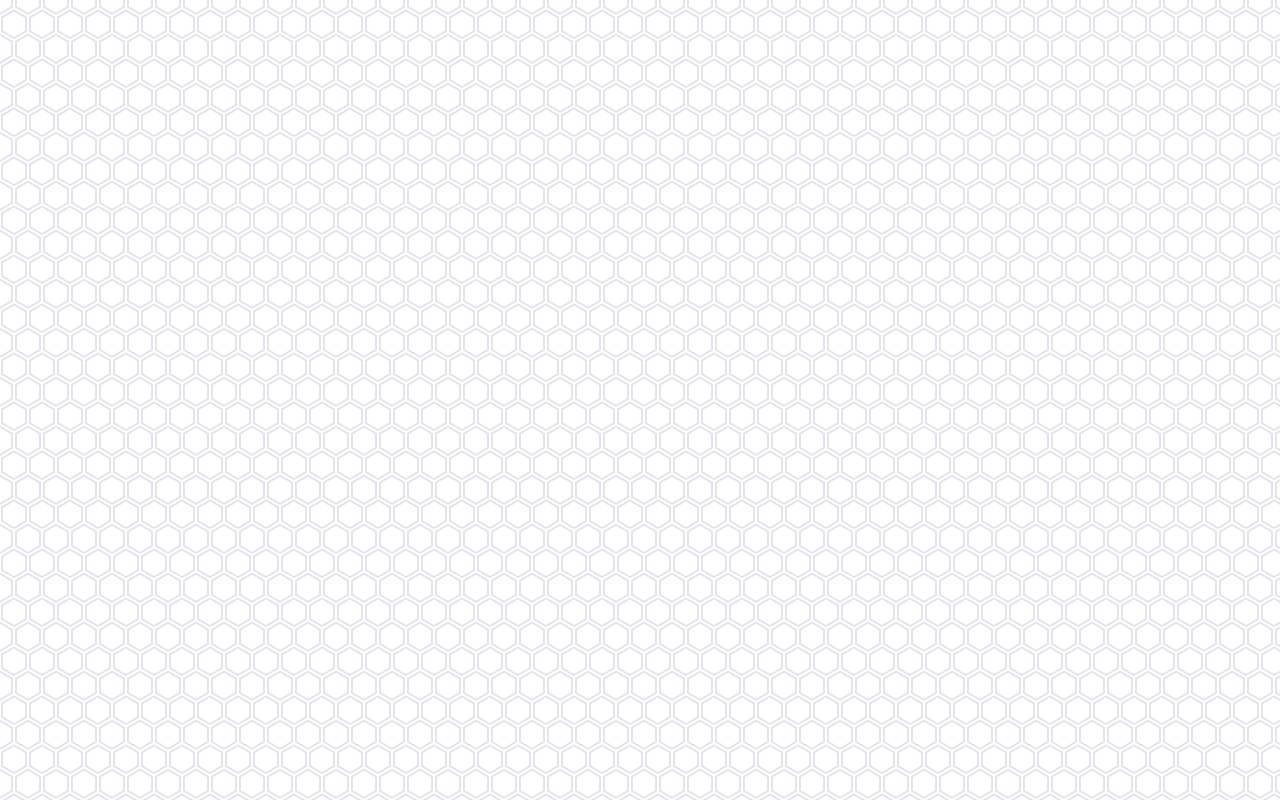
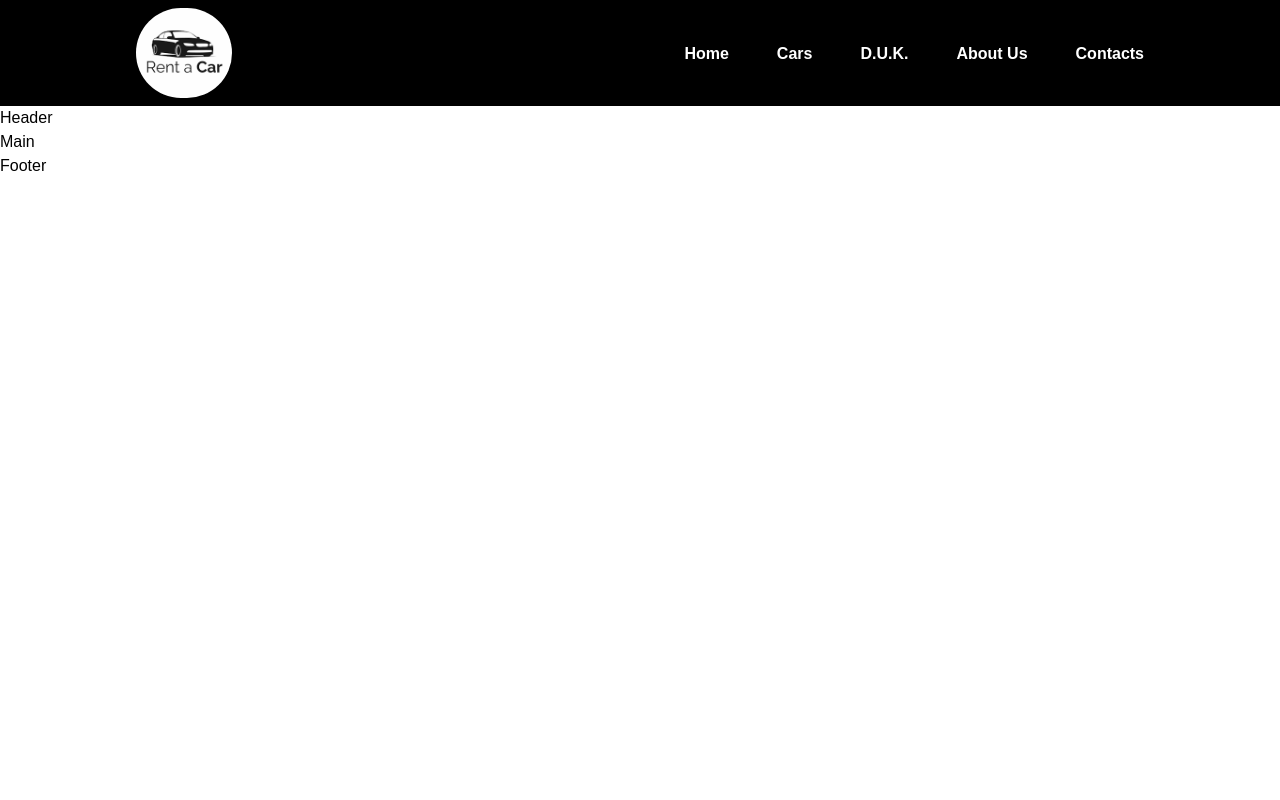
Before and after one commit to KestutisRuockus/portfolio, a React (Vite) app: page /carrentplatform in a window 1280 px wide. Before the commit this address had no page. Built offline with nearby package versions, Linux system fonts and the light colour scheme.

Commit message:
NEW PROJECT "RentCarPlatform" START! · Navbar Created

```diff
--- a/src/App.jsx
+++ b/src/App.jsx
@@ -2,6 +2,11 @@ import { BrowserRouter, Route, Routes } from "react-router-dom";
 import Home from "./Home";
 import TmdbIndex from "./projects/TMDB/TmdbIndex";
 import DoctorCareIndex from "./projects/DoctorCare/DoctorCareIndex";
+import CarRentPlatformIndex from "./projects/CarRentPlatform/CarRentPlatformIndex";
+import AllCars from "./projects/CarRentPlatform/src/components/AllCars";
+import DUK from "./projects/CarRentPlatform/src/components/DUK";
+import AboutUs from "./projects/CarRentPlatform/src/components/AboutUs";
+import Contacts from "./projects/CarRentPlatform/src/components/Contacts";
 
 function App() {
   return (
@@ -10,6 +15,11 @@ function App() {
         <Route path="/portfolio" element={<Home />} />
         <Route path="tmdb-project" element={<TmdbIndex />} />
         <Route path="doctorcare" element={<DoctorCareIndex />} />
+        <Route path="carrentplatform" element={<CarRentPlatformIndex />} />
+        <Route path="carrentplatform/allcars" element={<AllCars />} />
+        <Route path="carrentplatform/duk" element={<DUK />} />
+        <Route path="carrentplatform/aboutus" element={<AboutUs />} />
+        <Route path="carrentplatform/contacts" element={<Contacts />} />
       </Routes>
     </BrowserRouter>
   );
--- a/src/portfolioSection/Portfolio.jsx
+++ b/src/portfolioSection/Portfolio.jsx
@@ -10,6 +10,11 @@ import imgDoctorCare1 from "../projects/DoctorCare/assets/img/doctorCare-1.png";
 import imgDoctorCare2 from "../projects/DoctorCare/assets/img/doctorCare-2.png";
 import imgDoctorCare3 from "../projects/DoctorCare/assets/img/doctorCare-3.png";
 import imgDoctorCare4 from "../projects/DoctorCare/assets/img/doctorCare-4.png";
+// Car Rent Platform Project images
+import carRentPlatform1 from "../projects/CarRentPlatform/assets/img/no-image.svg";
+import carRentPlatform2 from "../projects/CarRentPlatform/assets/img/no-image.svg";
+import carRentPlatform3 from "../projects/CarRentPlatform/assets/img/no-image.svg";
+import carRentPlatform4 from "../projects/CarRentPlatform/assets/img/no-image.svg";
 
 // PROEJCTS ARRAY
 // 1. DoctorCare landing page
@@ -31,6 +36,18 @@ const projectsDetails = [
     url: "/tmdb-project",
     github:
       "https://github.com/KestutisRuockus/portfolio/tree/main/src/projects/TMDB",
+  },
+  {
+    name: "Car Rent Platform",
+    description: "Car rent platform",
+    images: [
+      carRentPlatform1,
+      carRentPlatform2,
+      carRentPlatform3,
+      carRentPlatform4,
+    ],
+    url: "/carrentplatform",
+    github: "",
   },
 ];
 
@@ -105,14 +122,26 @@ const Project = (props) => {
 };
 
 export default function Portfolio() {
+  {
+    /* IMAGES FOR DoctorCare Landing Page */
+  }
   const doctorCareProjectImages = projectsDetails[0].images;
   const [doctorCareCurrentImage, setDoctorCareCurrentImage] = useState(
     doctorCareProjectImages[0]
   );
+  {
+    /* IMAGES FOR TMDB PROJECT */
+  }
   const tmdbProjectImages = projectsDetails[1].images;
   const [tmdbCurrentImage, setTmdbCurrentImage] = useState(
     tmdbProjectImages[0]
   );
+  {
+    /* IMAGES FOR CAR RENT PLATFORM PROJECT */
+  }
+  const CarRentPlatformProjectImages = projectsDetails[2].images;
+  const [CarRentPlatformCurrentImage, setCarRentPlatformCurrentImage] =
+    useState(CarRentPlatformProjectImages[0]);
 
   return (
     <div className="bg-sky-950 w-4/5 mb-20 mt-14 py-14 rounded-md shadow-xl shadow-cyan-500/50 bg-opacity-70 relative">
@@ -134,6 +163,13 @@ export default function Portfolio() {
           currentProjectImages={tmdbCurrentImage}
           setCurrentProjectImages={setTmdbCurrentImage}
         />
+        {/* CAR RENT PLATFORM PROJECT */}
+        <Project
+          project={projectsDetails[2]}
+          projectImages={CarRentPlatformProjectImages}
+          currentProjectImages={CarRentPlatformCurrentImage}
+          setCurrentProjectImages={setCarRentPlatformCurrentImage}
+        />
       </div>
     </div>
   );
--- /dev/null
+++ b/src/projects/CarRentPlatform/CarRentPlatformIndex.jsx
@@ -0,0 +1,21 @@
+import Footer from "./src/footer/Footer";
+import Header from "./src/header/Header";
+import Main from "./src/main/Main";
+import Navbar from "./src/navbar/Navbar";
+
+export default function CarRentPlatformIndex() {
+  {
+    window.addEventListener(
+      "popstate",
+      () => (window.location.href = "http://localhost:5173/portfolio/")
+    );
+  }
+  return (
+    <div className="bg-white min-h-screen w-full flex flex-col">
+      <Navbar />
+      <Header />
+      <Main />
+      <Footer />
+    </div>
+  );
+}
--- /dev/null
+++ b/src/projects/CarRentPlatform/src/components/AboutUs.jsx
@@ -0,0 +1,10 @@
+import Navbar from "../navbar/Navbar";
+
+export default function aboutus() {
+  return (
+    <div>
+      <Navbar />
+      <div>aboutus</div>
+    </div>
+  );
+}
--- /dev/null
+++ b/src/projects/CarRentPlatform/src/components/AllCars.jsx
@@ -0,0 +1,10 @@
+import Navbar from "../navbar/Navbar";
+
+export default function AllCars() {
+  return (
+    <div>
+      <Navbar />
+      <div>AllCars</div>
+    </div>
+  );
+}
--- /dev/null
+++ b/src/projects/CarRentPlatform/src/components/Contacts.jsx
@@ -0,0 +1,10 @@
+import Navbar from "../navbar/Navbar";
+
+export default function Contacts() {
+  return (
+    <div>
+      <Navbar />
+      <div>Contacts</div>
+    </div>
+  );
+}
--- /dev/null
+++ b/src/projects/CarRentPlatform/src/components/DUK.jsx
@@ -0,0 +1,10 @@
+import Navbar from "../navbar/Navbar";
+
+export default function DUK() {
+  return (
+    <div>
+      <Navbar />
+      <div>DUK</div>
+    </div>
+  );
+}
--- /dev/null
+++ b/src/projects/CarRentPlatform/src/footer/Footer.jsx
@@ -0,0 +1,3 @@
+export default function Footer() {
+  return <div>Footer</div>;
+}
--- /dev/null
+++ b/src/projects/CarRentPlatform/src/header/Header.jsx
@@ -0,0 +1,3 @@
+export default function Header() {
+  return <div>Header</div>;
+}
--- /dev/null
+++ b/src/projects/CarRentPlatform/src/logo/Logo.jsx
@@ -0,0 +1,13 @@
+import logo from "../../assets/img/logo.png";
+
+export default function Logo() {
+  return (
+    <div className="bg-transparent p-2">
+      <img
+        className="rounded-full w-24"
+        src={logo}
+        alt="car rental platform logo"
+      />
+    </div>
+  );
+}
--- /dev/null
+++ b/src/projects/CarRentPlatform/src/main/Main.jsx
@@ -0,0 +1,3 @@
+export default function Main() {
+  return <div>Main</div>;
+}
--- /dev/null
+++ b/src/projects/CarRentPlatform/src/navbar/Navbar.jsx
@@ -0,0 +1,62 @@
+import { useState } from "react";
+import Logo from "../logo/Logo";
+import { Link } from "react-router-dom";
+
+export default function Navbar() {
+  const links = [
+    {
+      title: "Home",
+      url: "/carrentplatform",
+    },
+    {
+      title: "Cars",
+      url: "/carrentplatform/allcars",
+    },
+    {
+      title: "D.U.K.",
+      url: "/carrentplatform/duk",
+    },
+    {
+      title: "About Us",
+      url: "/carrentplatform/aboutus",
+    },
+    {
+      title: "Contacts",
+      url: "/carrentplatform/contacts",
+    },
+  ];
+
+  const [open, setOpen] = useState(false);
+
+  return (
+    <div className=" bg-black">
+      <div className="w-4/5 m-auto flex justify-between items-center">
+        <Logo />
+        <ul
+          className={`text-white md:w-auto w-3/5 flex flex-col md:flex-row max-md:absolute right-0 top-0 justify-center items-center text-center min-[860px]:gap-12 min-[800px]:gap-10 gap-8 text-2xl font-bol bg-black py-8 px-2 rounded-bl-3xl transition-all duration-500 ${
+            open ? "right-[0]" : "top-[-400px]"
+          }`}
+        >
+          {links.map((link) => (
+            <li
+              className="text-xl hover:text-[#21B14C] hover:underline font-semibold cursor-pointer transition-all duration-200"
+              key={link.title}
+            >
+              <Link to={link.url}>{link.title}</Link>
+            </li>
+          ))}
+        </ul>
+        <div
+          onClick={() => setOpen(!open)}
+          className="text-3xl absolute md:hidden max-[400px]:right-1 top-1 right-4 z-40 "
+        >
+          {open ? (
+            <i className="fa-regular fa-rectangle-xmark text-white cursor-pointer"></i>
+          ) : (
+            <i className="fa-solid fa-bars text-white cursor-pointer"></i>
+          )}
+        </div>
+      </div>
+    </div>
+  );
+}
```
Also changed, not shown: src/projects/CarRentPlatform/assets/img/logo.png (added), src/projects/CarRentPlatform/assets/img/no-image.svg (added).
